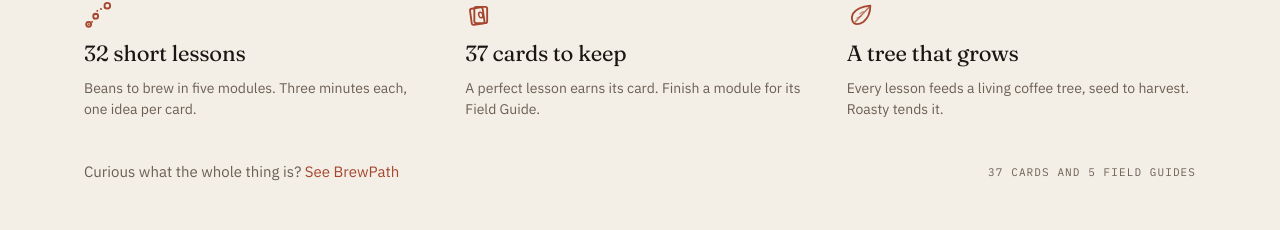
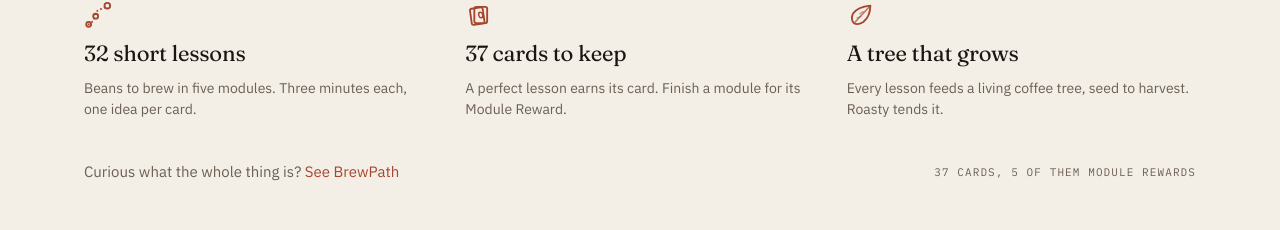
Before and after one commit to maximsan/getbrewpath, a Next.js app: page /en/card/c1 in a window 1280 px wide. Shown: the part 915-1145 px from the top of the page. Built offline with nearby package versions, Linux system fonts and the light colour scheme.

Commit message:
fix(copy): call a module's card a Module Reward, as the app does
The app names the kind of card Module Reward (brewpath GLOSSARY.md, #608);
the site still called it Field Guide. A card's own title keeps the words,
e.g. Beans Field Guide.

```diff
--- a/src/app/[locale]/card/[id]/page.tsx
+++ b/src/app/[locale]/card/[id]/page.tsx
@@ -61,7 +61,7 @@ export default async function CardPage({ params }: CardPageProps) {
           module: card.moduleTitle,
           strong,
         })
-      : t.rich('guideBody', { module: card.moduleTitle, strong });
+      : t.rich('moduleRewardBody', { module: card.moduleTitle, strong });
 
   return (
     <section className="page-width px-6 pt-[clamp(32px,5vw,64px)]">
@@ -121,7 +121,7 @@ export default async function CardPage({ params }: CardPageProps) {
           {t.rich('curious', { link: (chunks) => <Link href="/">{chunks}</Link> })}
         </div>
         <div className="ff-mono text-[11px] tracking-[.1em] text-ink-mute uppercase">
-          {t('count', { cards: counts.cards, guides: counts.fieldGuides })}
+          {t('count', { cards: counts.cards, moduleRewards: counts.moduleRewards })}
         </div>
       </div>
     </section>
--- a/src/domains/course/build-course.ts
+++ b/src/domains/course/build-course.ts
@@ -67,7 +67,7 @@ const lessonCardSchema = z.object({
   lessonNumber: z.number().int().positive(),
 });
 
-/** A Field Guide, earned by finishing a whole module. */
+/** A Module Reward, earned by finishing a whole module. */
 const fieldGuideCardSchema = z.object({ ...cardBase, source: z.literal('module') });
 
 /** The course summary this site ships in `src/content/course.json`. */
--- a/src/domains/course/course.ts
+++ b/src/domains/course/course.ts
@@ -27,7 +27,7 @@ export const courseCounts = (course: Course) => ({
   modules: course.modules.length,
   lessons: course.modules.reduce((sum, module) => sum + module.lessonCount, 0),
   cards: course.cards.length,
-  fieldGuides: course.cards.filter((card) => card.source === 'module').length,
+  moduleRewards: course.cards.filter((card) => card.source === 'module').length,
 });
 
 /** Lesson one's card, which the home page demo awards. */
--- a/src/messages/en/site.json
+++ b/src/messages/en/site.json
@@ -68,7 +68,7 @@
       },
       "step3": {
         "title": "Keep the card",
-        "body": "A perfect lesson earns a Coffee Card. Finish a module and its Field Guide joins your deck. Your tree grows either way.",
+        "body": "A perfect lesson earns a Coffee Card. Finish a module and its Module Reward joins your deck. Your tree grows either way.",
         "alt": "Foundations complete screen"
       }
     }
@@ -202,7 +202,7 @@
       },
       "q5": {
         "q": "What exactly is a Coffee Card?",
-        "a": "A collectible you earn by finishing a lesson with a perfect score. Each one holds a fact, a specimen drawing and the spec of what you learned. There are 37, including five Field Guides for finished modules. You can share any card with a link."
+        "a": "A collectible you earn by finishing a lesson with a perfect score. Each one holds a fact, a specimen drawing and the spec of what you learned. There are 37, including a Module Reward for each of the five modules. You can share any card with a link."
       }
     },
     "more": "Something else? <link>Write to us</link> — a human answers, usually the same day."
@@ -216,13 +216,13 @@
     "shared": "Shared from BrewPath",
     "earned": "A friend earned <em>{card}</em>.",
     "lessonBody": "A perfect score on <strong>{lesson}</strong>, lesson {lessonNumber} of the {module} module. In BrewPath, every lesson you ace becomes a Coffee Card — a fact worth keeping, in a deck worth finishing.",
-    "guideBody": "Earned by finishing every lesson of the <strong>{module}</strong> module. Each module you finish adds its Field Guide to your deck, next to the cards from its lessons.",
+    "moduleRewardBody": "This is a Module Reward, earned by finishing every lesson of the <strong>{module}</strong> module. Each module you finish adds its Module Reward to your deck, next to the cards from its lessons.",
     "defaultBadge": "Coffee card",
     "get": "Get BrewPath — it’s free",
     "open": "Open in the app",
     "avail": "Available on iPhone",
     "curious": "Curious what the whole thing is? <link>See BrewPath</link>",
-    "count": "{cards} cards and {guides} field guides",
+    "count": "{cards} cards, {moduleRewards} of them Module Rewards",
     "pitch": {
       "lessons": {
         "title": "{lessons} short lessons",
@@ -230,7 +230,7 @@
       },
       "cards": {
         "title": "{cards} cards to keep",
-        "body": "A perfect lesson earns its card. Finish a module for its Field Guide."
+        "body": "A perfect lesson earns its card. Finish a module for its Module Reward."
       },
       "tree": {
         "title": "A tree that grows",
```
